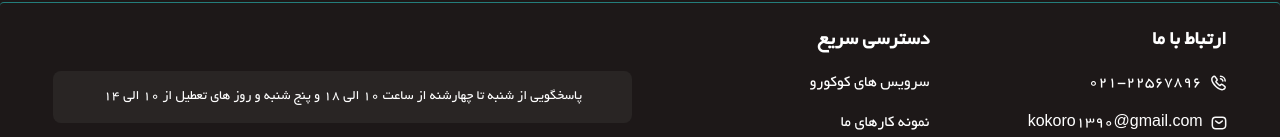
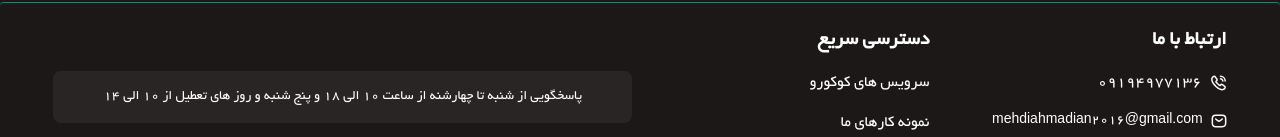
Before and after one commit to ali-sheikhali/photography, a React (Vite) app: page /details in a window 1280 px wide. Shown: the part 812-949 px from the top of the page. Built offline with nearby package versions, Linux system fonts and the light colour scheme; no server answers; a web font is replaced by a local one.

Commit message:
scrollToSection for contact us

```diff
--- a/src/components/home/Footer.tsx
+++ b/src/components/home/Footer.tsx
@@ -20,11 +20,11 @@ const Footer = ({ scrollToSection }: FooterProps) => {
           <h3 className="font-bold text-xl">ارتباط با ما</h3>
           <div className="flex gap-2">
             <img src={callCalling} alt="" />
-            <p>۰۲۱-۲۲۵۶۷۸۹۶</p>
+            <p>09194977136</p>
           </div>
-          <div className="flex gap-2">
+          <div className="flex text-sm gap-2">
             <img src={sms} alt="" />
-            <p>kokoro1390@gmail.com</p>
+            <p>mehdiahmadian2016@gmail.com</p>
           </div>
         </div>
         <div className="flex flex-col gap-4 text-white w-4/12">
@@ -49,9 +49,9 @@ const Footer = ({ scrollToSection }: FooterProps) => {
                 <img src={callCalling} alt="" />
                 <p>09194977136</p>
               </div>
-              <div className="flex gap-2">
+              <div className="flex text-[12px] sm:text-base gap-2">
                 <img src={sms} alt="" />
-                <p>kokoro1390@gmail.com</p>
+                <p>mehdiahmadian2016@gmail.com</p>
               </div>
             </div>
             <p className="w-10/12 mx-auto text-center text-sm">
--- a/src/components/home/NavBarHome.tsx
+++ b/src/components/home/NavBarHome.tsx
@@ -9,6 +9,7 @@ import { Link } from "react-router-dom";
 interface Services {
   scrollToSection?: {
     work: () => void;
+    footer: () => void;
   };
 }
 interface BottomSheetRef {
@@ -65,7 +66,7 @@ function NavBarHome({ scrollToSection }: Services) {
             <p className="cursor-pointer" onClick={() => setOpenModal(true)}>
               لیست قیمت
             </p>
-            <p>تماس با ما</p>
+            <p className="cursor-pointer" onClick={() => scrollToSection?.footer()}>تماس با ما</p>
             <Link to="/blogs">
               <p>بلاگ</p>
             </Link>
@@ -89,17 +90,26 @@ function NavBarHome({ scrollToSection }: Services) {
         }`}
       >
         <div className="w-10/12 mx-auto flex flex-col gap-4 py-6">
-          <p onClick={()=> {
-            scrollToSection?.work()
-            setOpenMenu(false)
-          }
-          }
-
-            >نمونه کارها</p>
+          <p
+            onClick={() => {
+              scrollToSection?.work();
+              setOpenMenu(false);
+            }}
+          >
+            نمونه کارها
+          </p>
           <p className="cursor-pointer" onClick={handleClick}>
             لیست قیمت
           </p>
-          <p>تماس با ما</p>
+          <p
+          className="cursor-pointer"
+            onClick={() => {
+              scrollToSection?.footer();
+              setOpenMenu(false);
+            }}
+          >
+            تماس با ما
+          </p>
           <Link to="/blogs">
             <p>بلاگ</p>
           </Link>
@@ -116,7 +126,6 @@ function NavBarHome({ scrollToSection }: Services) {
       <BottomSheet
         detents={["70%"]}
         ref={bottomSheetRef}
-
         className="bg-black h-full text-white"
       >
         <CostModal setOpenModal={setOpenModal} rounded={true} />
--- a/src/pages/Home.tsx
+++ b/src/pages/Home.tsx
@@ -14,19 +14,23 @@ function Home() {
   const workRef = useRef<HTMLDivElement | null>(null);
   const commentsRef = useRef<HTMLDivElement | null>(null);
   const aboutUsRef = useRef<HTMLDivElement | null>(null);
-
+  const footerRef = useRef<HTMLDivElement | null>(null);
   return (
     <div className="bg-[#1D1818]">
-      <NavBarHome scrollToSection={{
+      <NavBarHome
+        scrollToSection={{
           work: () => workRef.current?.scrollIntoView({ behavior: "smooth" }),
-          }}  />
+          footer: () =>
+            footerRef.current?.scrollIntoView({ behavior: "smooth" }),
+        }}
+      />
       <main className="w-11/12 mx-auto overflow-hidden flex flex-col gap-20 mt-8">
         <HeroHeader />
         <div ref={servicesRef}>
           <Services />
         </div>
         <div ref={workRef}>
-          <ExampleOfWork  />
+          <ExampleOfWork />
         </div>
       </main>
       <div className="my-20 flex flex-col gap-20">
@@ -41,14 +45,20 @@ function Home() {
           </div>
         </div>
       </div>
+      <div ref={footerRef}>
         <Footer
+
           scrollToSection={{
-          services: () => servicesRef.current?.scrollIntoView({ behavior: "smooth" }),
+            services: () =>
+              servicesRef.current?.scrollIntoView({ behavior: "smooth" }),
             work: () => workRef.current?.scrollIntoView({ behavior: "smooth" }),
-          comments: () => commentsRef.current?.scrollIntoView({ behavior: "smooth" }),
-          aboutUs: () => aboutUsRef.current?.scrollIntoView({ behavior: "smooth" })
+            comments: () =>
+              commentsRef.current?.scrollIntoView({ behavior: "smooth" }),
+            aboutUs: () =>
+              aboutUsRef.current?.scrollIntoView({ behavior: "smooth" }),
           }}
         />
+      </div>
     </div>
   );
 }
```
Lines whose indentation alone changed are shown as unchanged.
